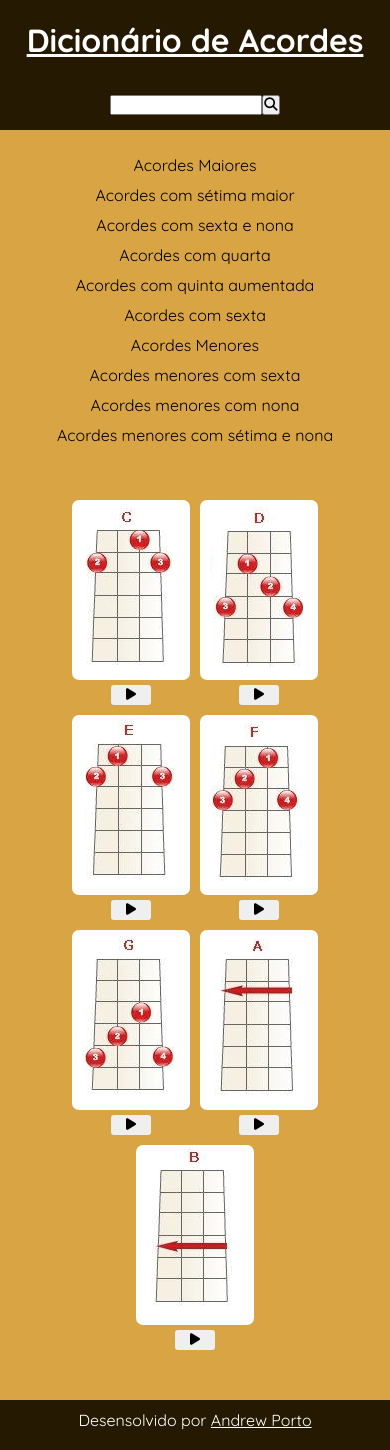
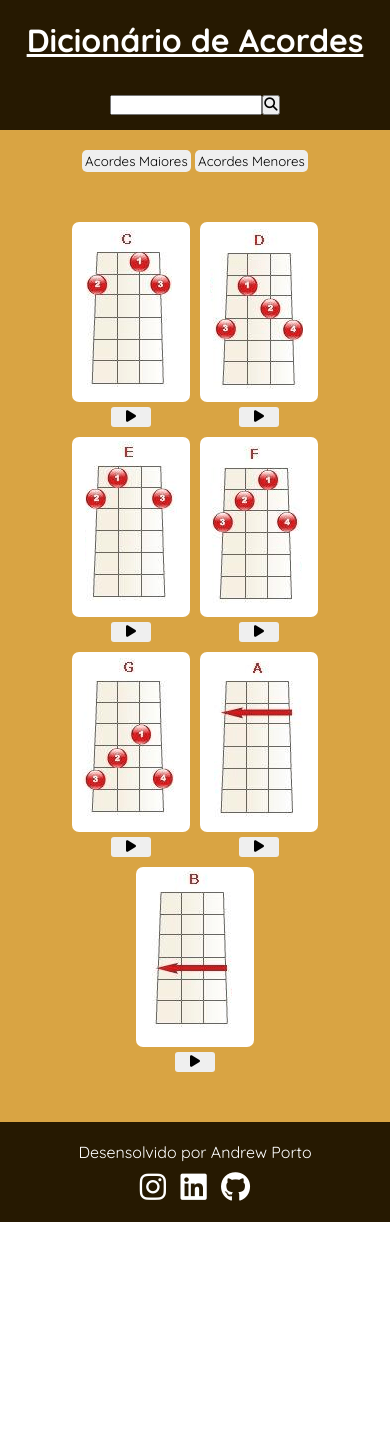
Before and after one commit to AndrewPorto/Dicionario-de-acordes, a plain HTML site: page index.html in a window 390 px wide. After the commit the page ends 1222 px from the top, so only its background shows below. Drawn offline with Linux system fonts and the light colour scheme.

Commit message:
Ajuste mobile

```diff
--- a/css/style.css
+++ b/css/style.css
@@ -71,6 +71,10 @@ menu nav ul li a {
 
 }
 
+.acordes-menores {
+    border-top: 1px solid black;
+}
+
 .container-acordes {
     display: flex;
     flex: row;
@@ -102,18 +106,62 @@ menu nav ul li a {
 
 footer {
     background-color: #261901;
-    height: 50px;
+    height: 100px;
 }
 
 
-footer p{
+footer .footer-p{
     color: white;
-    margin: 10px auto;
+    margin: 20px auto 10px auto;
 }
 
-footer a {
+.footer-icons p{
+
     color: #FFF;
+
 }
+
+footer .container {
+    flex-direction: column;
+}
+
+.footer-icons {
+    margin: 0 auto;
+
+}
+
+.footer-icons span {
+    color: #FFF;
+    font-size: 30px;
+    margin: 0 5px;
+
+}
+
+.footer-icons .fa-instagram:hover {
+  border-radius: 30px;
+  color: #fff;
+  background: #d6249f;
+  background: radial-gradient(circle at 30% 107%, #fdf497 0%, #fdf497 5%, #fd5949 45%,#d6249f 60%,#285AEB 90%);
+  box-shadow: 0px 3px 10px rgba(0,0,0,.25);
+}
+
+.footer-icons .fa-linkedin:hover {
+    color: #fff;
+    background: #008cec;
+    background: radial-gradient( #0085d2 0%, #4682b4 5%, #0000ff 45%,#006aa8 60%,#285AEB 90%);
+
+  }
+
+.footer-icons .fa-github:hover {
+    color: #4078c0;
+
+}
+
+#btn-maiores, #btn-menores {
+    display: none;
+}
+
+
 
 @media (max-width: 739px) {
 	.container {
@@ -129,11 +177,37 @@ footer a {
     }
 
     menu nav ul li {
+        display: none;
         text-align: center;
     }
+
+
 
     .container-acordes {
         justify-content: center;
 
     }
+
+    nav {
+        text-align: center;
+    }
+
+    #btn-maiores, #btn-menores {
+        display: inline;
+        padding: 3px;
+        border-radius: 5px;
+        border: none;
+        cursor: pointer;
+
+    }
+
+    #nav.active #acordes-maiores li{
+        display: flex;
+        margin: 5px 0 0px 10px;
+    }
+
+    #nav.active2 #acordes-menores li{
+        display: flex;
+        margin: 5px 0 0px 10px;
+    }
 }
--- a/index.html
+++ b/index.html
@@ -30,8 +30,10 @@
     </header>
 <main>
     <menu  class="container">
-        <nav>
-            <ul>
+        <nav id="nav">
+            <button id="btn-maiores">Acordes Maiores</button>
+            <button id="btn-menores">Acordes Menores</button>
+            <ul id="acordes-maiores">
                 <li><a href="index.html">Acordes Maiores</a></li>
 
                 <li><a href="">Acordes com sétima maior</a></li>
@@ -39,12 +41,14 @@
                 <li><a href="">Acordes com quarta</a></li>
                 <li><a href="">Acordes com quinta aumentada</a></li>
                 <li><a href="">Acordes com sexta</a></li>
+            </ul>
 
+
+            <ul id="acordes-menores">
                 <li><a href="menores.html">Acordes Menores</a></li>
-
-                <li><a href="">Acordes menores com sexta</a></li>
-                <li><a href="">Acordes menores com nona</a></li>
-                <li><a href="">Acordes menores com sétima e nona</a></li>
+                <li><a href="#">Acordes menores com sexta</a></li>
+                <li><a href="#">Acordes menores com nona</a></li>
+                <li><a href="#">Acordes menores com sétima e nona</a></li>
             </ul>
         </nav>
 
@@ -83,9 +87,17 @@
 </main>
  <footer>
     <div class="container">
-        <p>
-            Desensolvido por <a href="https://github.com/AndrewPorto">Andrew Porto</a>
-        </p>
+        <div class="footer-p">
+            <p>
+                Desensolvido por Andrew Porto
+            </p>
+        </div>
+        <div class="footer-icons">
+            <a href="https://www.instagram.com/andrewluizporto/" target="_blank"><span class="fa-brands fa-instagram"></span></a>
+            <a href="https://www.linkedin.com/in/andrew-luiz-góes-porto-792a3b23a/" target="_blank"><span class="fa-brands fa-linkedin"></span></a>
+            <a href="https://github.com/AndrewPorto" target="_blank"><span class="fa-brands fa-github"></span></a>
+
+        </div>
     </div>
  </footer>
 <script src="js/script.js"></script>
--- a/js/script.js
+++ b/js/script.js
@@ -51,3 +51,24 @@ function playc() {
     var audio = document.getElementById("audio-em7M");
     audio.play();
   }
+
+  const btnMobileMaiores = document.getElementById('btn-maiores');
+
+  function toggleMenuMaiores(){
+    const nav = document.getElementById('nav')
+    nav.classList.toggle('active')
+  }
+
+  btnMobileMaiores.addEventListener('click', toggleMenuMaiores)
+
+
+
+
+  const btnMobileMenores = document.getElementById('btn-menores');
+
+  function toggleMenuMenores(){
+    const nav = document.getElementById('nav')
+    nav.classList.toggle('active2')
+  }
+
+  btnMobileMenores.addEventListener('click', toggleMenuMenores)
```
Also changed, not shown: menores.html (+22 -10 lines).
